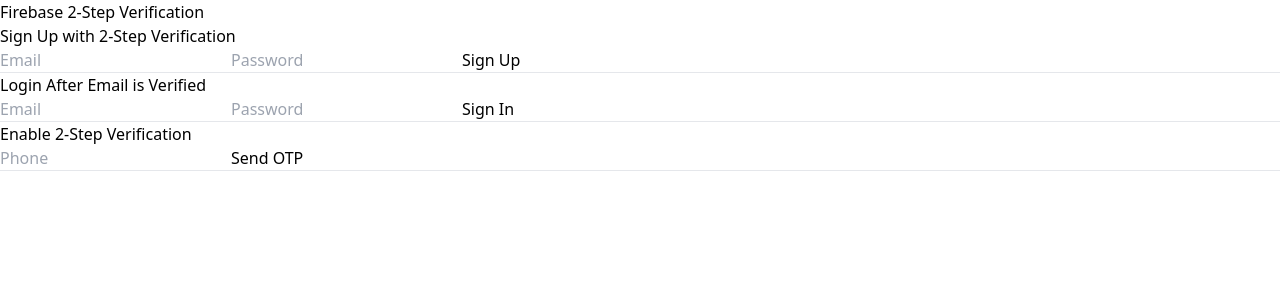
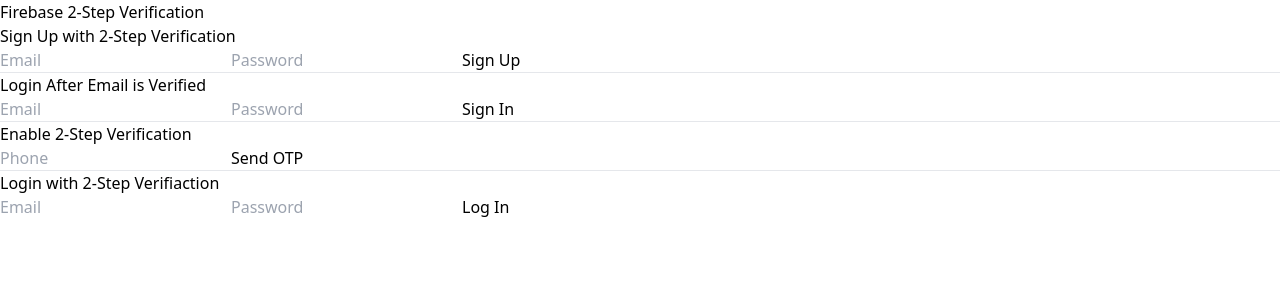
Before and after one commit to AnushkaSamaranayake/tfa4, a React (Vite) app: page / in a window 1280 px wide. Shown: the top 300 px of the page. Built offline with nearby package versions, Linux system fonts and the light colour scheme.

Commit message:
added login

```diff
--- a/package.json
+++ b/package.json
@@ -13,7 +13,8 @@
     "firebase": "^11.7.3",
     "firebase-admin": "^13.4.0",
     "react": "^19.1.0",
-    "react-dom": "^19.1.0"
+    "react-dom": "^19.1.0",
+    "react-router-dom": "^7.6.0"
   },
   "devDependencies": {
     "@eslint/js": "^9.25.0",
--- a/src/App.jsx
+++ b/src/App.jsx
@@ -6,7 +6,13 @@
   return (
     <div>
       <h1>Firebase 2-Step Verification</h1>
-      <Signup/>
+      <div>
+        <Signup/>
+      </div>
+      <div>
+        <Login/>
+      </div>
+
     </div>
   )
 }
--- a/src/components/Login.jsx
+++ b/src/components/Login.jsx
@@ -1,11 +1,88 @@
-import React from 'react'
+import React, {useState} from 'react';
+import {useNavigate} from 'react-router-dom'
+import {
+    signInWithEmailAndPassword,
+    getMultiFactorResolver,
+    PhoneAuthProvider,
+    RecaptchaVerifier,
+} from 'firebase/auth';
+import { auth } from '../firebase';
 
 const Login = () => {
-  return (
-    <div>
 
-    </div>
-  )
+    const [email, setEmail] = useState('');
+    const [password, setPassword] = useState('');
+    const [otp, setOtp] = useState('');
+    const [resolver, setResolver] = useState(null);
+    const [verificationId, setVerificationId] = useState('');
+    const [mfaStep, setMfaStep] = useState(false);
+
+    const handleLogin = async () => {
+        try {
+            const userCredential = await signInWithEmailAndPassword(auth, email,password);
+            alert('Login Successfull - no 2-step verification is required');
+            // navigate('/')
+        }catch (error) {
+            if (error.code === 'auth/multi-factor-auth-required.') {
+                const mfaResolver = getMultiFactorResolver(auth, error);
+                setResolver(mfaResolver);
+
+                window.recaptchaVerifier = new RecaptchaVerifier(
+                    auth,
+                    'recaptcha-container',
+                    { size:'invisible' },
+                );
+
+                const phoneAuthProvider = new PhoneAuthProvider(auth);
+                const verificationID = await phoneAuthProvider.verifyPhoneNumber(
+                    phoneInfoOptions,
+                    window.recaptchaVerifier
+                );
+
+                setVerificationId(verificationID);
+                setMfaStep(true);
+                alert("OTP sent to your phone");
+            } else {
+                alert(error.message);
+            }
+
+        }
+    };
+
+    const handleVerifyOtp = async () => {
+        try {
+            const cred = PhoneAuthProvider.credential(verificationId, otp);
+            const MultiFactorAssertion = PhoneAuthProvider.assertion(cred);
+            const userCredential = await resolver.resolveSignIn(MultiFactorAssertion);
+
+            alert("2-step verification success, Logged in")
+        } catch (error) {
+            console.error("OTP verification error");
+            alert(error.message);
+
+        }
+    };
+
+    return (
+        <div className='p-10 border mt-10 m-3'>
+            <h2>Login with 2-Step Verifiaction</h2>
+            <input className='border mr-4 px-2 mt-5' type="email" placeholder='Email' onChange={e => setEmail(e.target.value)} />
+            <input className='border mr-4 px-2 mt-5' type="password" placeholder='Password' onChange={e => setPassword(e.targer.value)} />
+            <button onClick={handleLogin} className='border px-2 py-1 rounded-md'>Log In</button>
+
+            <br />
+
+            {mfaStep && (
+                <>
+                    <h2 className='mt-5'>2 Step Verification</h2>
+                    <input className='border mr-4 px-2 mt-5' type="number" placeholder='Enter OTP' onChange={e => setOtp(e.target.value)} />
+                    <button className='border px-2 py-1 rounded-md' onClick={handleVerifyOtp}>Verify OTP</button>
+                </>
+            )}
+
+            <div id='recaptcha-container'></div>
+        </div>
+    )
 }
 
 export default Login
```
Also changed, not shown: 1 other file (tests, documents, lock files or other folders).
